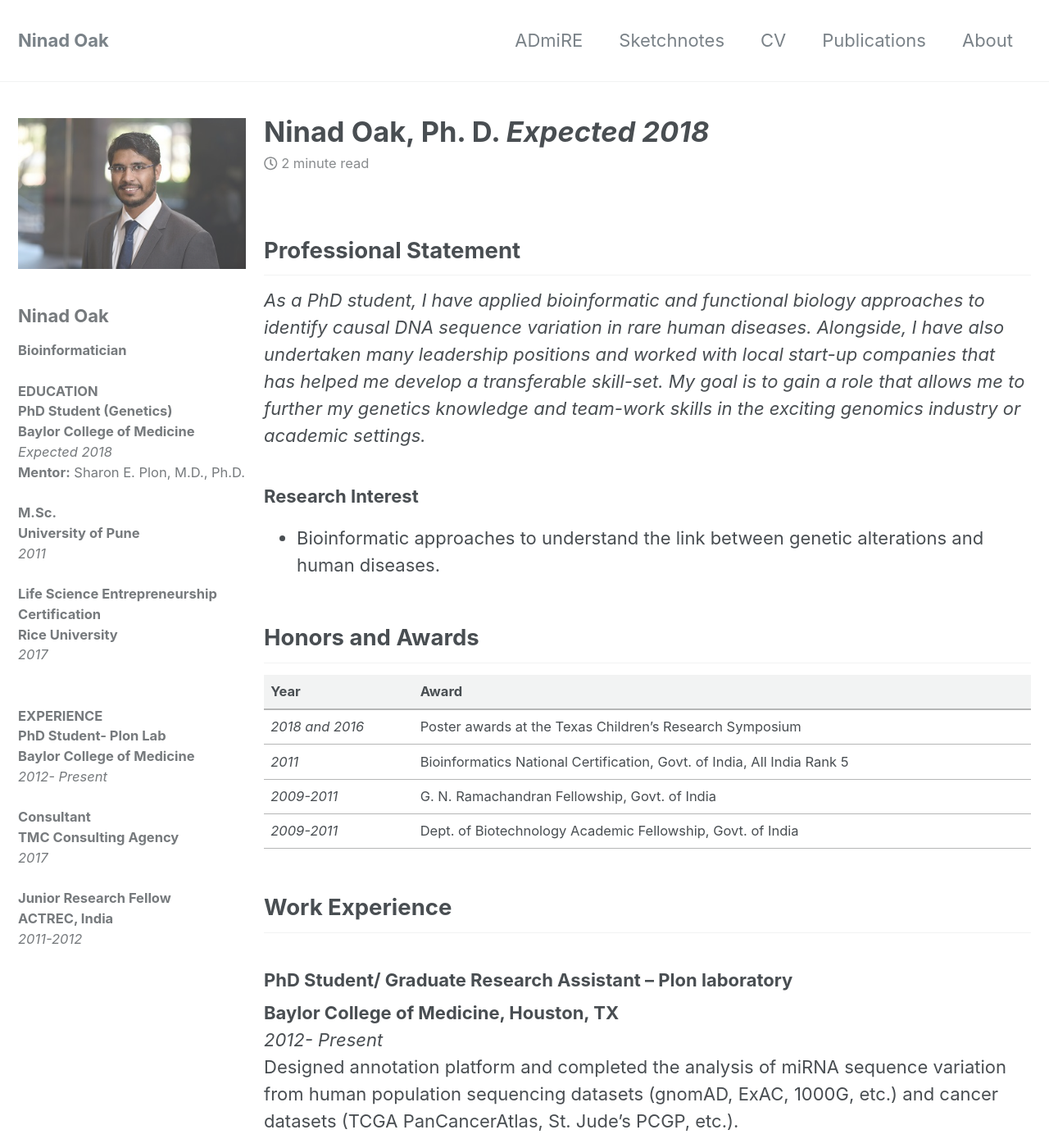
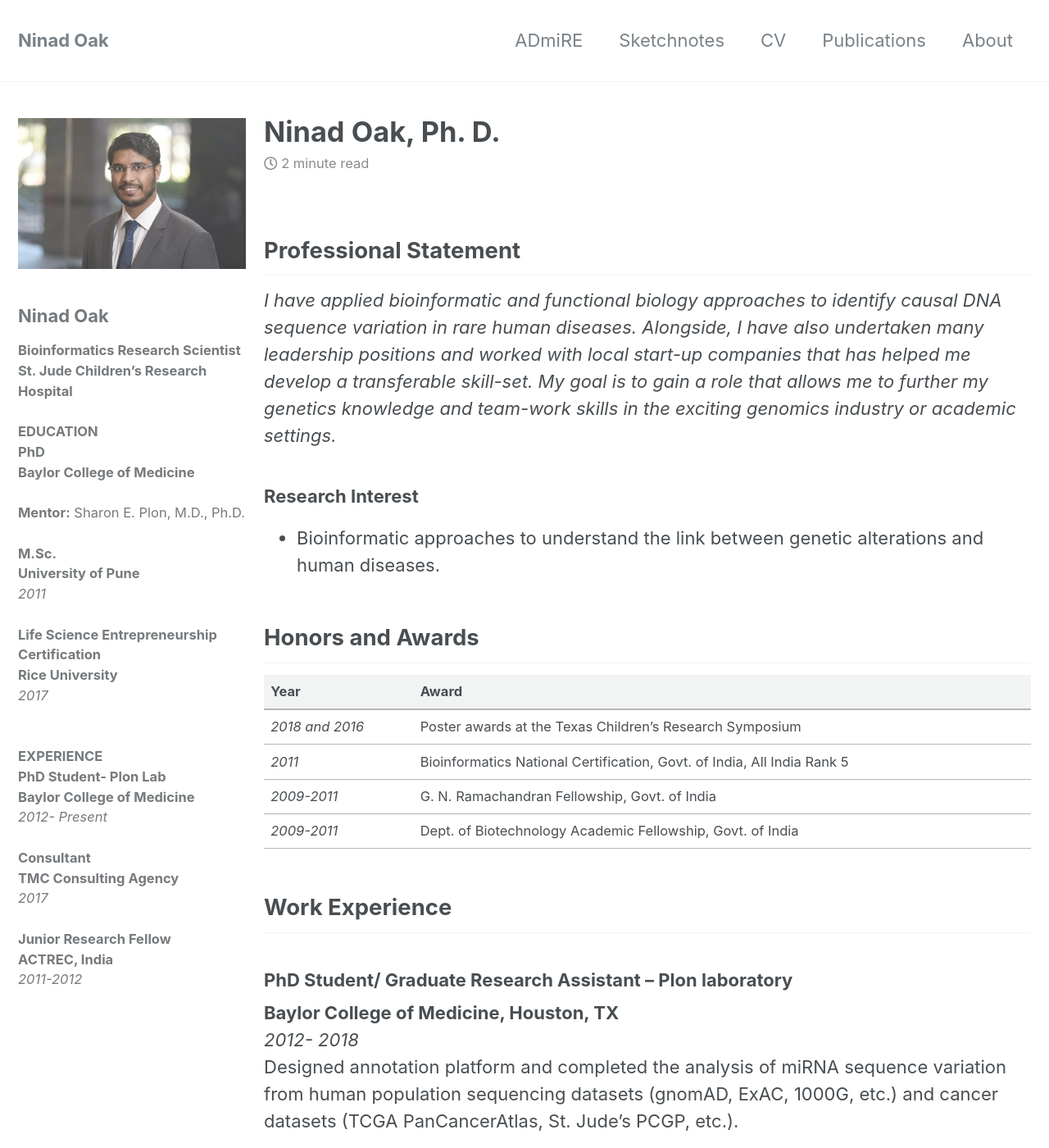
Before and after one commit to nroak/nroak.github.io, a Jekyll site: the page built from _pages/cv.md, in a window 1280 px wide and 1400 px high. Shown: the whole window at 82% size. Built offline with Jekyll 4.4.1, drawn with Linux system fonts in a browser that asks for light colours; nearby versions of some CDN libraries; some of the changed text lies outside the part shown.

Commit message:
Phd update

```diff
--- a/_pages/cv.md
+++ b/_pages/cv.md
@@ -6,15 +6,15 @@ share: true
 read_time: true
 font-size: 8px
 
-title: "Ninad Oak, Ph. D. _Expected 2018_"
+title: "Ninad Oak, Ph. D."
 sidebar:
   - title: "Ninad Oak"
     image: /assets/images/Profile2-small.jpg
-    text: "**Bioinformatician**<br /><br />**EDUCATION**<br />**PhD Student (Genetics)**<br />**Baylor College of Medicine**<br />_Expected 2018_<br />**Mentor:** Sharon E. Plon, M.D., Ph.D.<br /><br />**M.Sc.**<br />**University of Pune**<br />_2011_<br /><br /> **Life Science Entrepreneurship Certification**<br />**Rice University**<br />_2017_<br /><br /><br />**EXPERIENCE**<br /> **PhD Student- Plon Lab**<br />**Baylor College of Medicine**<br />_2012- Present_<br /><br />**Consultant**<br />**TMC Consulting Agency**<br />_2017_<br /><br />**Junior Research Fellow**<br />**ACTREC, India**<br />_2011-2012_"
+    text: "**Bioinformatics Research Scientist**<br />**St. Jude Children's Research Hospital**<br /><br />**EDUCATION**<br />**PhD**<br />**Baylor College of Medicine**<br /><br />**Mentor:** Sharon E. Plon, M.D., Ph.D.<br /><br />**M.Sc.**<br />**University of Pune**<br />_2011_<br /><br /> **Life Science Entrepreneurship Certification**<br />**Rice University**<br />_2017_<br /><br /><br />**EXPERIENCE**<br /> **PhD Student- Plon Lab**<br />**Baylor College of Medicine**<br />_2012- Present_<br /><br />**Consultant**<br />**TMC Consulting Agency**<br />_2017_<br /><br />**Junior Research Fellow**<br />**ACTREC, India**<br />_2011-2012_"
 
 ---
 ## Professional Statement
-_As a PhD student, I have applied bioinformatic and functional biology approaches to identify causal DNA sequence variation in rare human diseases. Alongside, I have also undertaken many leadership positions and worked with local start-up companies that has helped me develop a transferable skill-set. My goal is to gain a role that allows me to further my genetics knowledge and team-work skills in the exciting genomics industry or academic settings._
+_I have applied bioinformatic and functional biology approaches to identify causal DNA sequence variation in rare human diseases. Alongside, I have also undertaken many leadership positions and worked with local start-up companies that has helped me develop a transferable skill-set. My goal is to gain a role that allows me to further my genetics knowledge and team-work skills in the exciting genomics industry or academic settings._
 
 ### Research Interest
 - Bioinformatic approaches to understand the link between genetic alterations and human diseases.
@@ -32,7 +32,7 @@ _As a PhD student, I have applied bioinformatic and functional biology approache
 
 ### PhD Student/ Graduate Research Assistant – Plon laboratory
 **Baylor College of Medicine, Houston, TX** <br />
-_2012- Present_<br />
+_2012- 2018_<br />
 Designed annotation platform and completed the analysis of miRNA sequence variation from human population sequencing datasets (gnomAD, ExAC, 1000G, etc.) and cancer datasets (TCGA PanCancerAtlas, St. Jude’s PCGP, etc.).
 
 ### Consultant, TMC Consulting Agency, Houston, TX
@@ -55,7 +55,7 @@ Experience of leading many cross-functional, inter-disciplinary teams in academi
 
 | Year             | Position                                              |
 | ---------------- | ----------------------------------------------------- |
-| _2016- Present_  | **Chair and Student Ambassador**, Alumni Student Ambassador Board, Baylor College of Medicine|
+| _2016- 2018_  | **Chair and Student Ambassador**, Alumni Student Ambassador Board, Baylor College of Medicine|
 | _2014- 2015_ | **President**, Indian Students and Scholars Association (ISSA), Baylor College of Medicine |
 | _2013- 2015_ | **Genetics Representative**, Graduate Student Council, Baylor College of Medicine|
 | _2011_ | **Organizing Committee**, 1st Global Cancer Genomics Consortium |
```
Also changed, not shown: _pages/about.md (+5 -3 lines), _pages/admire.md (+2 -2 lines), _pages/home.md (+1 -1 lines), _pages/publications.md (+1 -5 lines), _pages/sketchnotes.md (+1 -1 lines), 1 other file.
